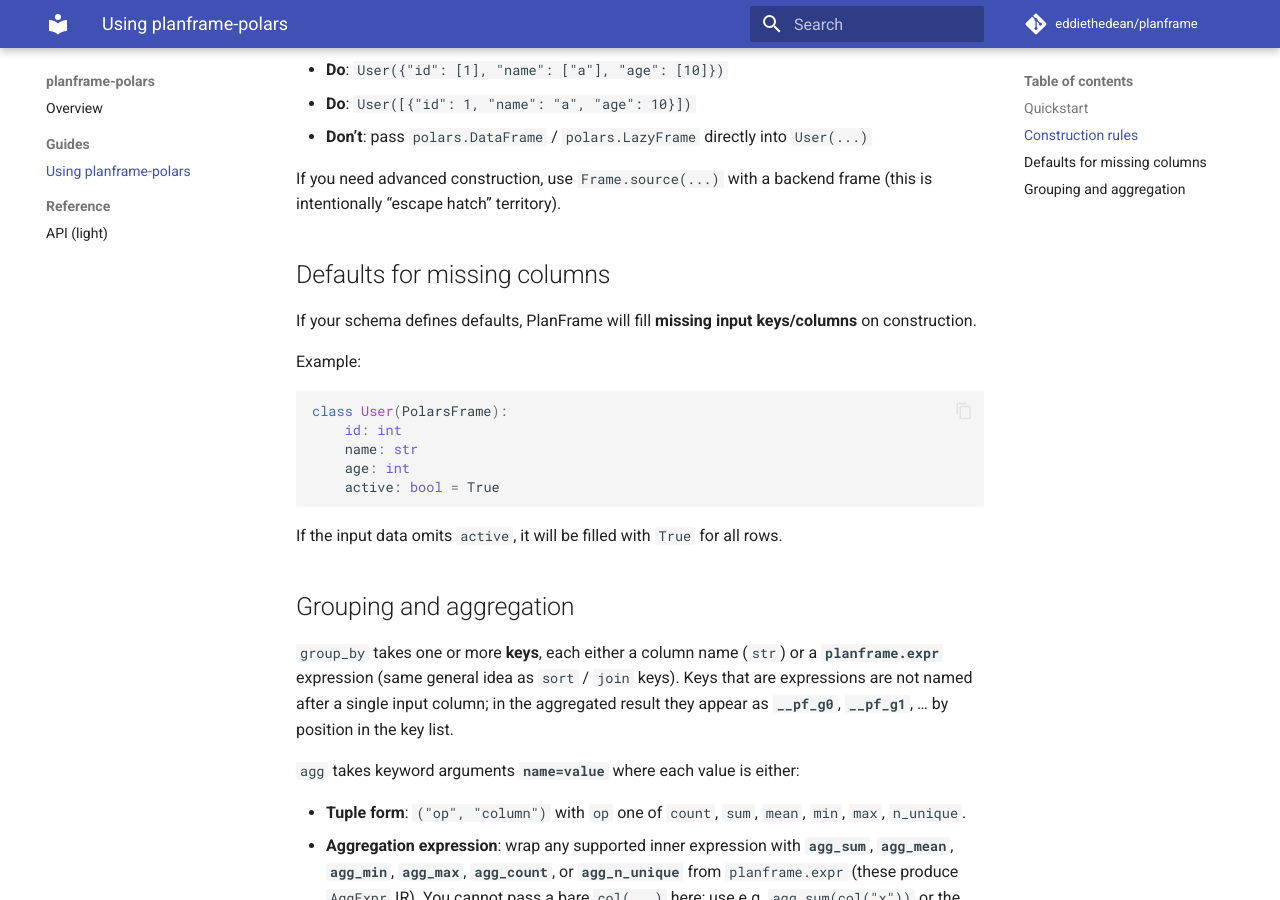
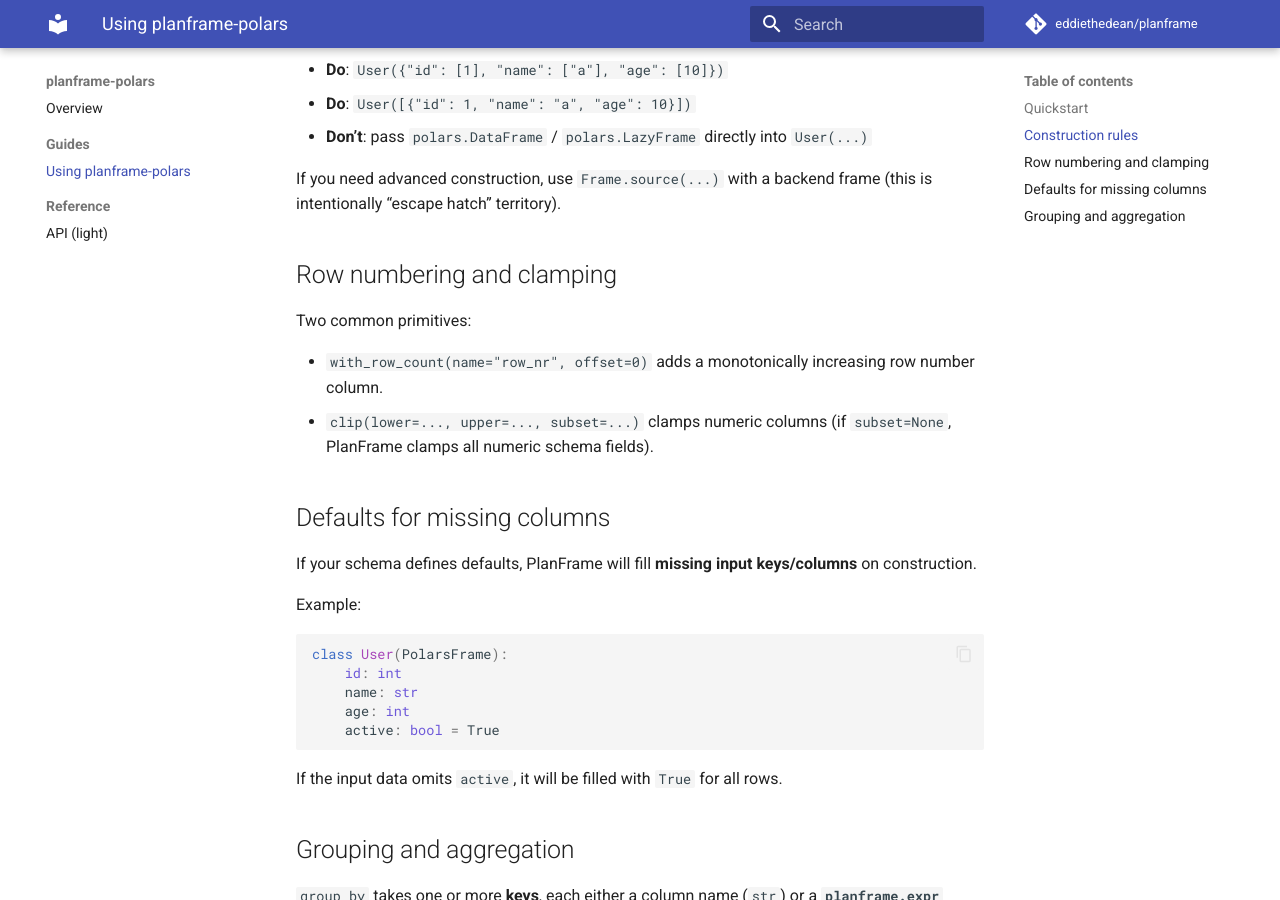
Before and after one commit to eddiethedean/planframe, an MkDocs documentation site: the page built from docs/planframe_polars/guides/using-planframe-polars.md, in a window 1280 px wide and 900 px high, scrolled down 757 px. Built offline with MkDocs 1.6.1 and Material for MkDocs 9.7.7, drawn with Linux system fonts in a browser that asks for light colours; comment, search, counter and statistics services are not loaded.

Commit message:
Update docs for 0.4.0 APIs
Refresh README and guides to mention with_row_count and clip, plus add a quick note on running tests in parallel.

```diff
--- a/docs/planframe_polars/guides/using-planframe-polars.md
+++ b/docs/planframe_polars/guides/using-planframe-polars.md
@@ -31,6 +31,13 @@ row_models=[('Row', 1, 'a', 11)]
 - **Don’t**: pass `polars.DataFrame` / `polars.LazyFrame` directly into `User(...)`
 
 If you need advanced construction, use `Frame.source(...)` with a backend frame (this is intentionally “escape hatch” territory).
+
+## Row numbering and clamping
+
+Two common primitives:
+
+- `with_row_count(name="row_nr", offset=0)` adds a monotonically increasing row number column.
+- `clip(lower=..., upper=..., subset=...)` clamps numeric columns (if `subset=None`, PlanFrame clamps all numeric schema fields).
 
 ## Defaults for missing columns
 
```
Also changed, not shown: README.md (+14 -0 lines), docs/index.md (+5 -0 lines), docs/planframe_pandas/guides/using-planframe-pandas.md (+7 -0 lines), packages/planframe-pandas/README.md (+5 -0 lines), packages/planframe-polars/README.md (+5 -0 lines), packages/planframe/README.md (+7 -0 lines).
